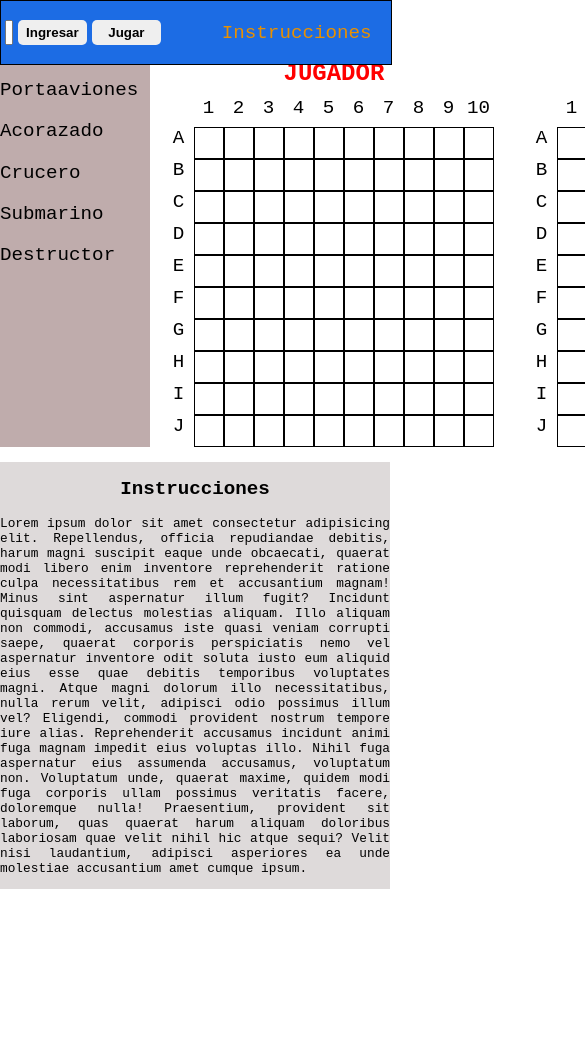
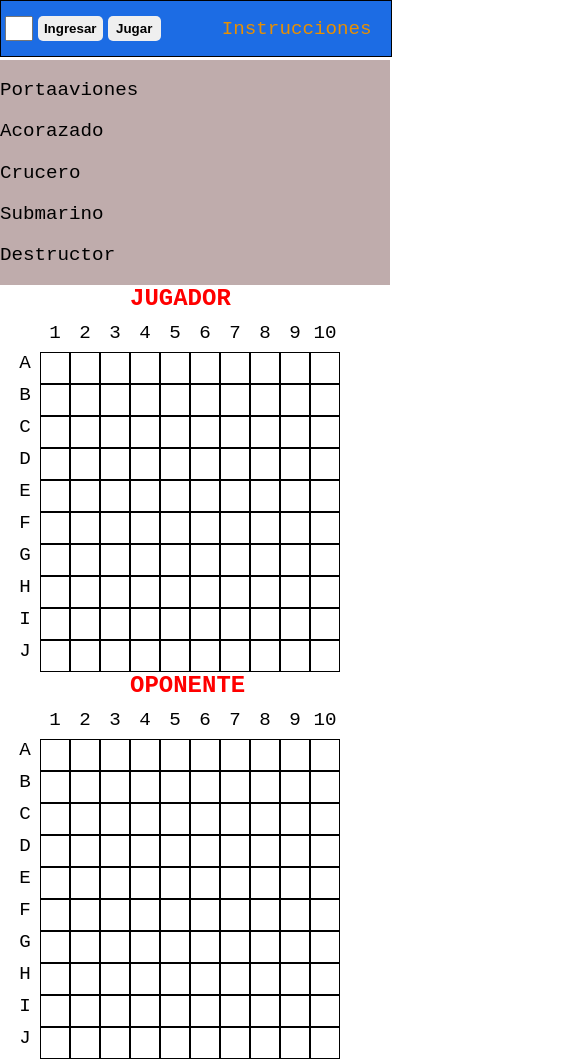
Before and after one commit to Akanae-0/Proyecto-Web-Batalla-Naval, a plain HTML site: page Laboratorio Programacion Orientada a la Web/BaseHTMLLabWEB.html in a window 390 px wide. Shown: the top 1062 px of the page, 585 px wide, since content can reach past the window. Before the commit the page ends 889 px from the top, so only its background shows below. Drawn offline with Linux system fonts and the light colour scheme.

Commit message:
Hot_Fix_Responsive_1

```diff
--- a/Laboratorio Programacion Orientada a la Web/BaseHTMLLabWEB.html
+++ b/Laboratorio Programacion Orientada a la Web/BaseHTMLLabWEB.html
@@ -32,19 +32,10 @@
         <!--cada casilla de las tablas es un objeto, tiene comportamiento propio. html puro es div. Con css es más sencillo, prox class. diseño tabla, estructura objetos-->
         <!-- tabla visualiza datos, no es reactiva -->
         <!-- <caption>Juego</caption> TABLAS. Importante para funciones de accesibilidad como las alt in img-->
-        <aside id="Barcos_Lado">
-            <section>
-                <p>Portaaviones</p>
-                <p>Acorazado</p>
-                <p>Crucero</p>
-                <p>Submarino</p>
-                <p>Destructor</p>
-            </section>
-        </aside>
         <section class="tableros">
-            <p class="Board_Title_Card">JUGADOR</p>
-            <P class="Board_Title_Card">OPONENTE</P>
-            <section class="players_board">
+            <section class="Board_Unity">
+                <p class="Board_Title_Card">JUGADOR</p>
+                <section class="players_board">
                 <div class="columna" , id="columna_Blank">
                     <div class="casilla BLANK"></div>
                     <div class="casilla BLANK">1</div>
@@ -188,8 +179,11 @@
                     <div class="casilla" , id="CasillaJ9Player"></div>
                     <div class="casilla" , id="CasillaJ10Player"></div>
                 </div>
+                </section>
             </section>
-            <section class="opponents_board">
+            <section class="Board_Unity">
+                <P class="Board_Title_Card">OPONENTE</P>
+                <section class="opponents_board">
                 <div class="columna" , id="columna_Blank">
                     <div class="casilla BLANK"></div>
                     <div class="casilla BLANK">1</div>
@@ -334,8 +328,18 @@
                     <div class="casilla" , id="CasillaJ10Opponent"></div>
                 </div>
 
+                </section>
             </section>
         </section>
+        <aside id="Barcos_Lado">
+            <section>
+                <p>Portaaviones</p>
+                <p>Acorazado</p>
+                <p>Crucero</p>
+                <p>Submarino</p>
+                <p>Destructor</p>
+            </section>
+        </aside>
     </main>
     <footer>
         <h2 id="Contenido_Footer_Instrucciones_Titulo">Instrucciones</h2>
--- a/Laboratorio Programacion Orientada a la Web/Estilos/EstiloMainCSSLabWeb.css
+++ b/Laboratorio Programacion Orientada a la Web/Estilos/EstiloMainCSSLabWeb.css
@@ -1,20 +1,26 @@
 #Ventana_Principal_Juego {
     flex: 1;
     padding-top: 60px;
-    display: grid;
-    grid-template-columns: 150px 1fr;
-    grid-column-gap: 20px;
+    display: flex;
+    flex-direction: row-reverse;
+    flex-wrap: wrap-reverse;
 }
 #Barcos_Lado{
     background-color: rgb(184, 164, 164, 90%);
+    flex: 1;
+    margin-left: 0;
+
 }
 .tableros{
-    display: grid;
-    grid-template-columns: 1fr 1fr;
+    flex: 5;
+    display: flex;
     justify-content: center;
     padding: none;
     padding-left: 10px;
-    column-gap: 5%;
+    flex-wrap: wrap;
+}
+.Board_Unity {
+    flex: 1;
 }
 .Board_Title_Card {
     text-align: start;
--- a/Laboratorio Programacion Orientada a la Web/Estilos/EstiloNavCSSLabWeb.css
+++ b/Laboratorio Programacion Orientada a la Web/Estilos/EstiloNavCSSLabWeb.css
@@ -1,12 +1,16 @@
 nav {
     position: fixed;
+    width: 100vw;
+
 }
 .Barra_Superior {
     display: flex;
     flex-direction: row;
     background-color: rgb(28, 108, 228);
-    width: 100vw;
+    width: 100%;
+    min-width: 300px;
     height: 7.5vh;
+    max-height: 55px;
     border: 1px solid black;
     justify-content: space-between;
     align-items: center;
@@ -21,6 +25,7 @@ nav {
 .Input_Usuario {
     flex: 1;
     width: 90%;
+    min-width: 20px;
 }
 .Boton_Ingresar {
     width: 100px;
```
